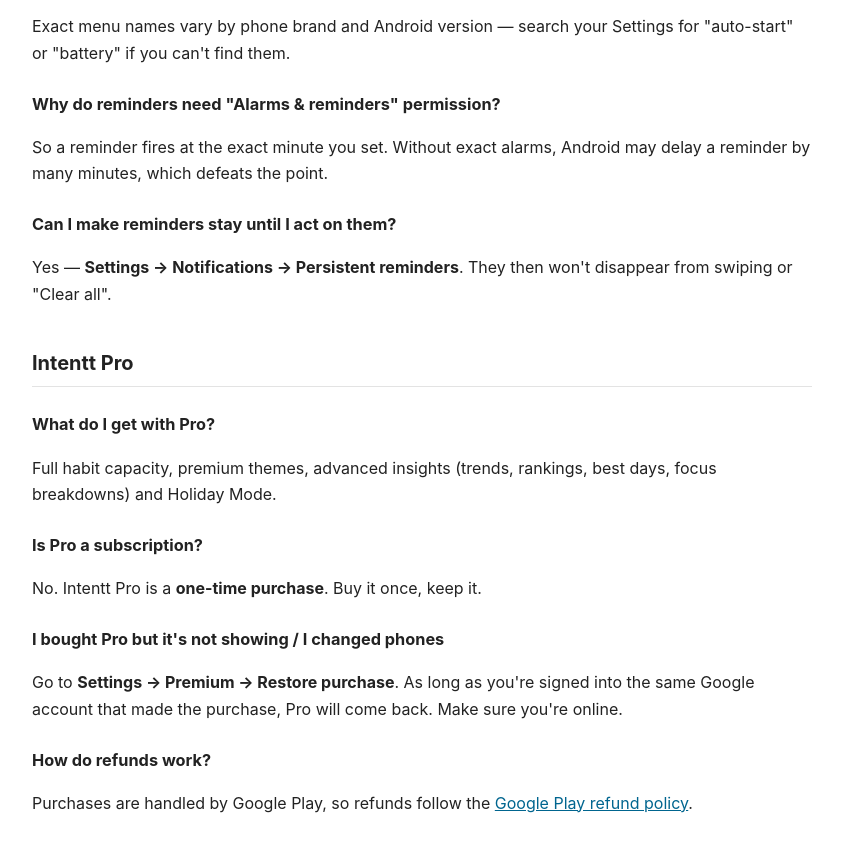
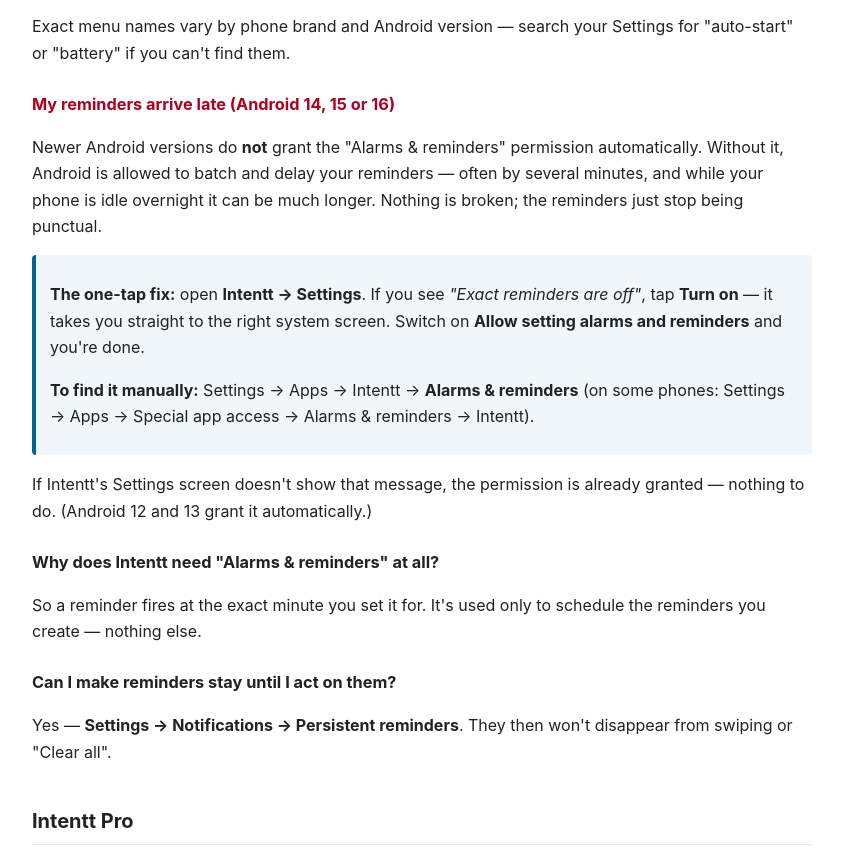
Before and after one commit to siddheshkarekar/intentt-docs, a plain HTML site: page faq.html in a window 1280 px wide. Shown: the part 3949-4802 px from the top of the page, without its empty margins (218-1061 px from the left). Drawn offline with Linux system fonts and the light colour scheme.

Commit message:
Add files via upload

```diff
--- a/faq.html
+++ b/faq.html
@@ -176,9 +176,24 @@
 <p>Exact menu names vary by phone brand and Android version — search your Settings for
 "auto-start" or "battery" if you can't find them.</p>
 
-<h3>Why do reminders need "Alarms &amp; reminders" permission?</h3>
-<p>So a reminder fires at the exact minute you set. Without exact alarms, Android may delay a
-reminder by many minutes, which defeats the point.</p>
+<h3 style="color:#b00020">My reminders arrive late (Android 14, 15 or 16)</h3>
+<p>Newer Android versions do <strong>not</strong> grant the "Alarms &amp; reminders" permission
+automatically. Without it, Android is allowed to batch and delay your reminders — often by
+several minutes, and while your phone is idle overnight it can be much longer. Nothing is broken;
+the reminders just stop being punctual.</p>
+<div class="tip">
+<p><strong>The one-tap fix:</strong> open <strong>Intentt → Settings</strong>. If you see
+<em>"Exact reminders are off"</em>, tap <strong>Turn on</strong> — it takes you straight to the
+right system screen. Switch on <strong>Allow setting alarms and reminders</strong> and you're done.</p>
+<p><strong>To find it manually:</strong> Settings → Apps → Intentt → <strong>Alarms &amp; reminders</strong>
+(on some phones: Settings → Apps → Special app access → Alarms &amp; reminders → Intentt).</p>
+</div>
+<p>If Intentt's Settings screen doesn't show that message, the permission is already granted —
+nothing to do. (Android 12 and 13 grant it automatically.)</p>
+
+<h3>Why does Intentt need "Alarms &amp; reminders" at all?</h3>
+<p>So a reminder fires at the exact minute you set it for. It's used only to schedule the reminders
+you create — nothing else.
 
 <h3>Can I make reminders stay until I act on them?</h3>
 <p>Yes — <strong>Settings → Notifications → Persistent reminders</strong>. They then won't disappear
```
